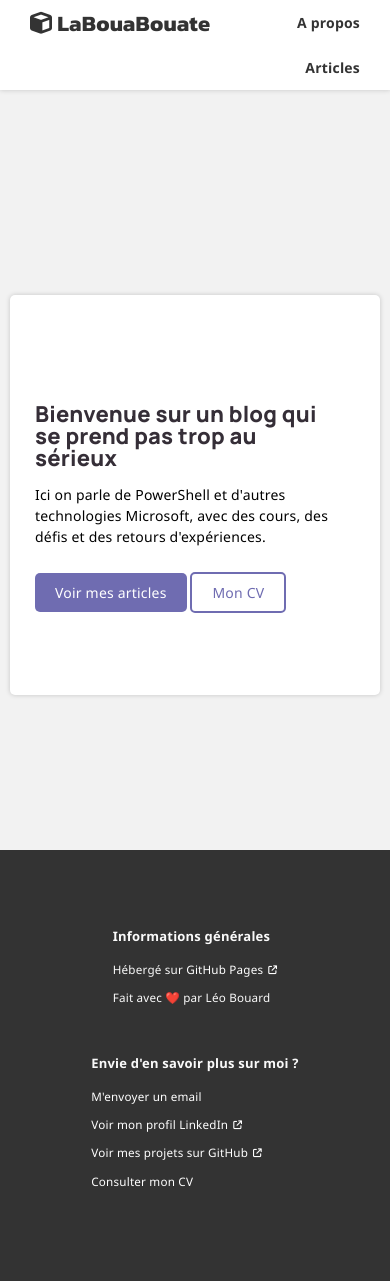
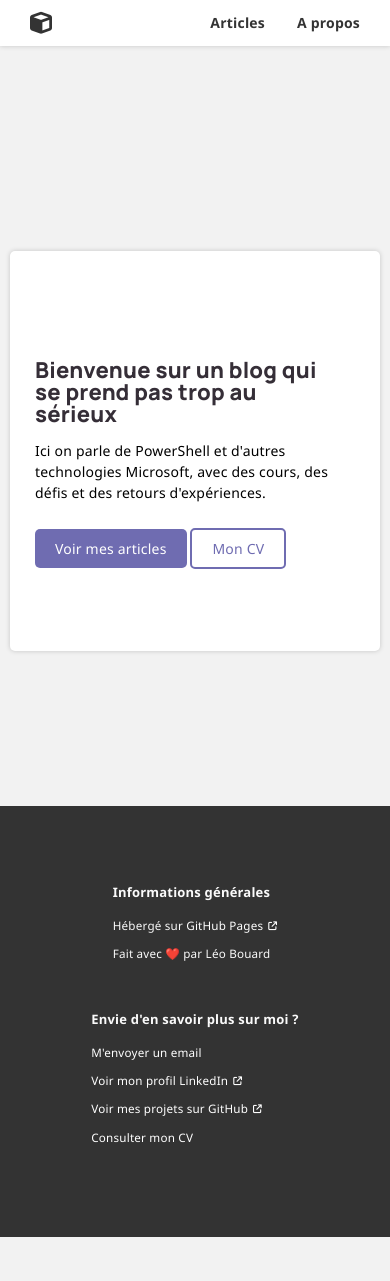
Before and after one commit to leobouard/leobouard.github.io, a Jekyll site: the page built from index.md, in a window 390 px wide. Built offline with Jekyll 4.4.1, drawn with Linux system fonts in a browser that asks for light colours; nearby versions of some CDN libraries; some web fonts are replaced; our own code applies the rules of GitHub Pages for plain Markdown files; after the commit the page ends 1237 px from its top, so only the background shows below that.

Commit message:
Suppression automatique du title

```diff
--- a/_layouts/default.html
+++ b/_layouts/default.html
@@ -27,7 +27,10 @@
   <body>
     <header id="top">
       <nav>
-        <a href="{{ "/" | absolute_url }}"><i class="fa-solid fa-cube"></i>LaBouaBouate</a>
+        <a href="{{ "/" | absolute_url }}">
+          <i class="fa-solid fa-cube"></i>
+          <span>LaBouaBouate</span>
+        </a>
         <a href="/about">A propos</a>
         <a href="/blog">Articles</a>
       </nav>
--- a/assets/css/style.scss
+++ b/assets/css/style.scss
@@ -276,12 +276,8 @@
         word-wrap: break-word;
     }
 
-    nav {
-        padding: 0px 5px;
-    }
-
-    nav a {
-        padding: 15px 10px;
+    nav > a:first-child > span {
+        display: none;
     }
 
     main section {
```
